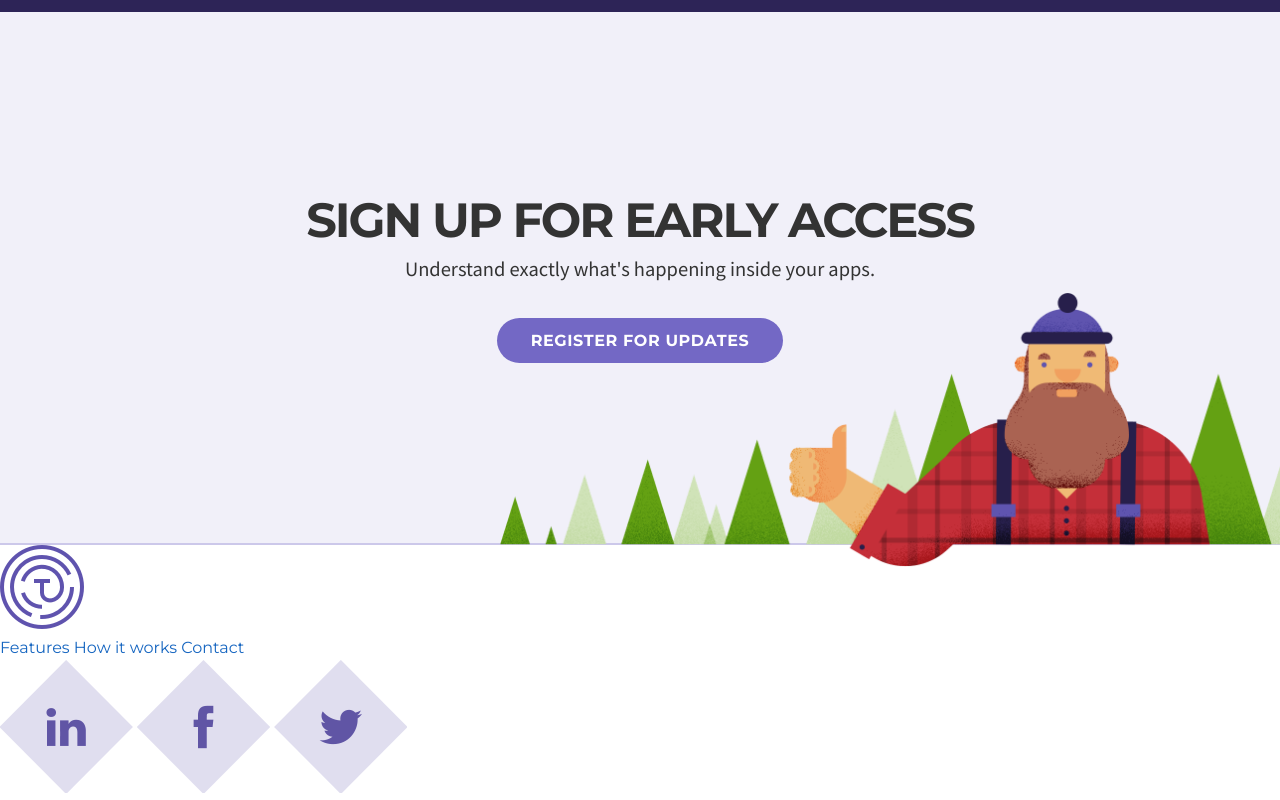
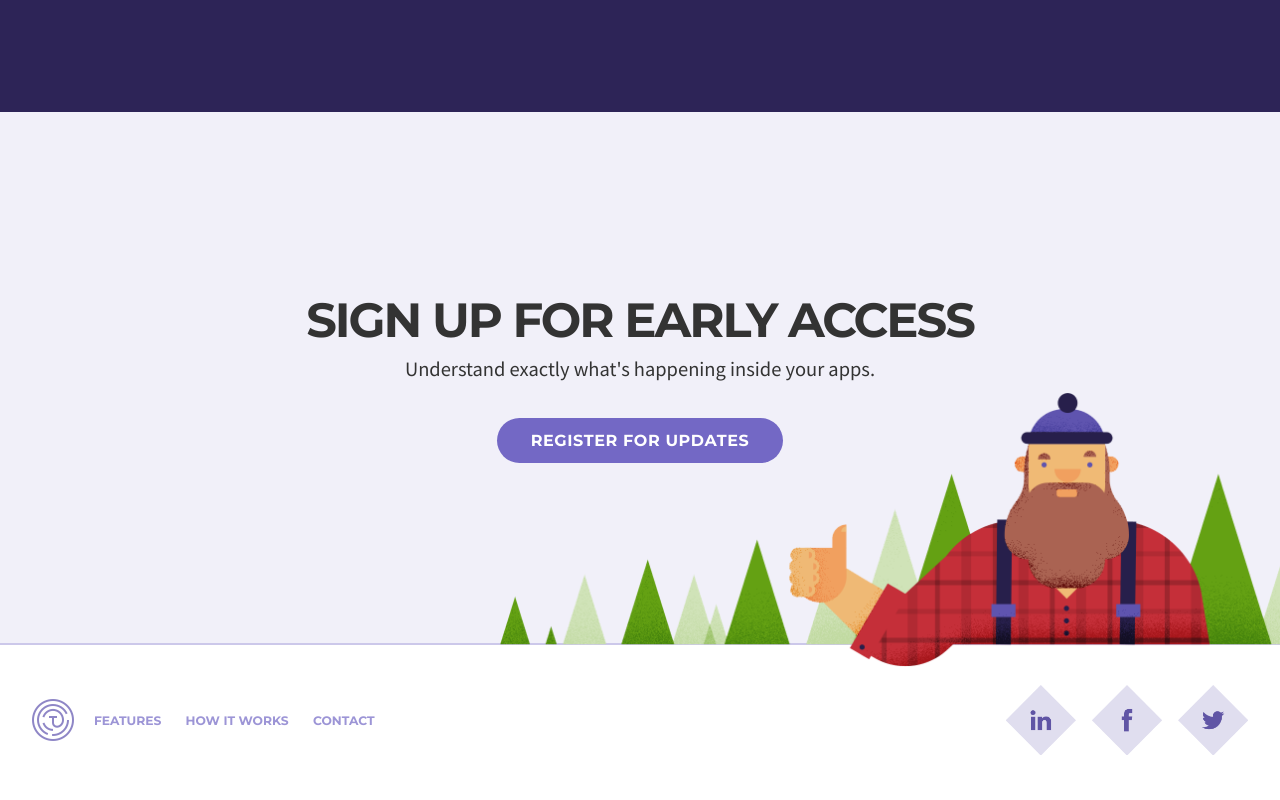
Before and after one commit to zacaree/timber.io-study, a plain HTML site: page index.html in a window 1280 px wide. Shown: the part 2516-3316 px from the top of the page. Drawn offline with Linux system fonts and the light colour scheme.

Commit message:
Reworked the footer

```diff
--- a/index.html
+++ b/index.html
@@ -10,7 +10,6 @@
    <script src="https://use.fontawesome.com/458ed8996c.js"></script>
 </head>
 <body>
-
 
    <header>
       <nav class="nav-container">
@@ -119,13 +118,11 @@
             <a href="#0">Contact</a>
          </ul>
       </div>
-      <div class="footer-right">
-         <ul>
-            <a href=""><img src="img/linkedin.gif" alt=""></a>
-            <a href=""><img src="img/facebook.gif" alt=""></a>
-            <a href=""><img src="img/twitter.gif" alt=""></a>
-         </ul>
-      </div>
+      <ul class="footer-social">
+         <a href=""><img src="img/linkedin.gif" alt=""></a>
+         <a href=""><img src="img/facebook.gif" alt=""></a>
+         <a href=""><img src="img/twitter.gif" alt=""></a>
+      </ul>
    </footer>
 
    <script src="js/jquery-3.0.0.min.js" type="text/javascript"></script>
--- a/styles/2-modules/footer.sass
+++ b/styles/2-modules/footer.sass
@@ -1,21 +1,49 @@
 footer
    +outer-container
    padding: 0 32px
+   height: 150px
    display: flex
+   align-items: center
 
    .footer-left
-      width: 50%
-      float: left
+      display: flex
+      flex: 1
+      align-items: center
+      justify-content: flex-start
+      max-width: 50%
+      opacity: 0.7
 
       img
+         float: left
          +size(42px)
 
+      ul
+         float: left
+
       a
-         padding: 30px 10px
+         margin-left: 20px
+         color: $timber-purple
+         text-transform: uppercase
+         font-size: $base-font-size / 1.3
+         font-weight: 700
+         transition: opacity $base-duration
 
-   .footer-right
-      width: 50%
+         &:hover
+            opacity: .7
+
+   .footer-social
+      display: flex
+      flex: 1
+      align-items: center
       justify-content: flex-end
+      max-width: 50%
+
+      a
+         margin: 7px 0 0 16px
+         transition: opacity $base-duration
+
+         &:hover
+            opacity: .7
 
       img
          +size(70px)
--- a/styles/2-modules/header.sass
+++ b/styles/2-modules/header.sass
@@ -1,4 +1,3 @@
-// Give the page a 1200px wrapper
 
 header
    background: linear-gradient(180deg,#130e21,$timber-bg-color)
@@ -95,3 +94,6 @@ header
    img
       width: 100%
       height: 430px
+
+   // @media only screen and (max-width: 1135px)
+   //    width: 100%
--- a/styles/2-modules/how-it-works.sass
+++ b/styles/2-modules/how-it-works.sass
@@ -1,6 +1,6 @@
 .how-it-works
    background-color: $timber-bg-color2
-   height: 800px
+   height: 900px
 
    h1
       color: white
--- a/styles/2-modules/register.sass
+++ b/styles/2-modules/register.sass
@@ -11,6 +11,8 @@
       margin-bottom: 8px
 
    input[type="button"]
+      position: relative
+      z-index: 2
       height: 45px
       background: $timber-purple
       color: white
@@ -29,6 +31,7 @@
       margin-bottom: 36px
 
    img
-      float: right
+      position: absolute
+      right: 0
       max-width: 780px
       margin-top: -70px
```
Also changed, not shown: styles/styles.css.
